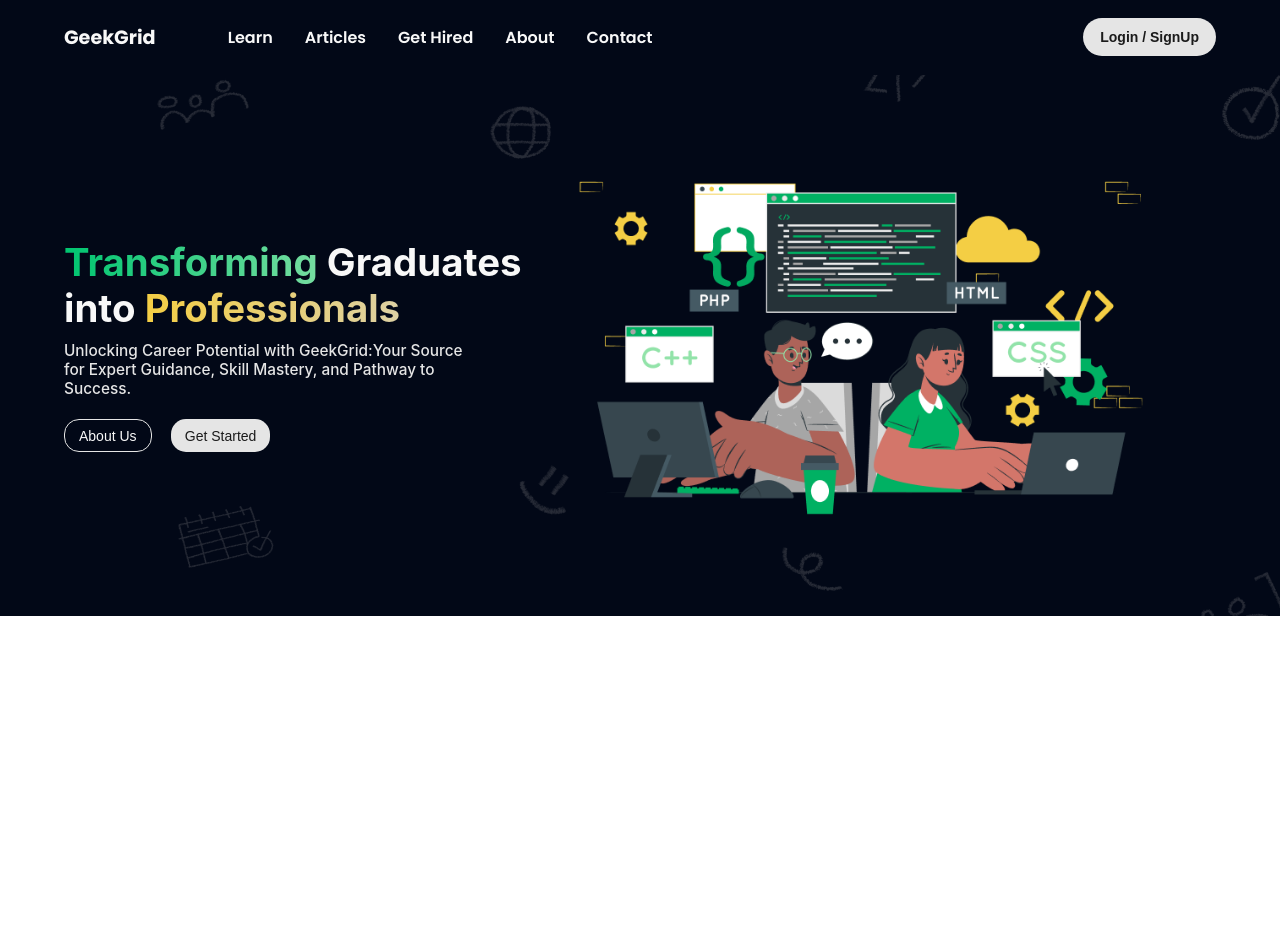
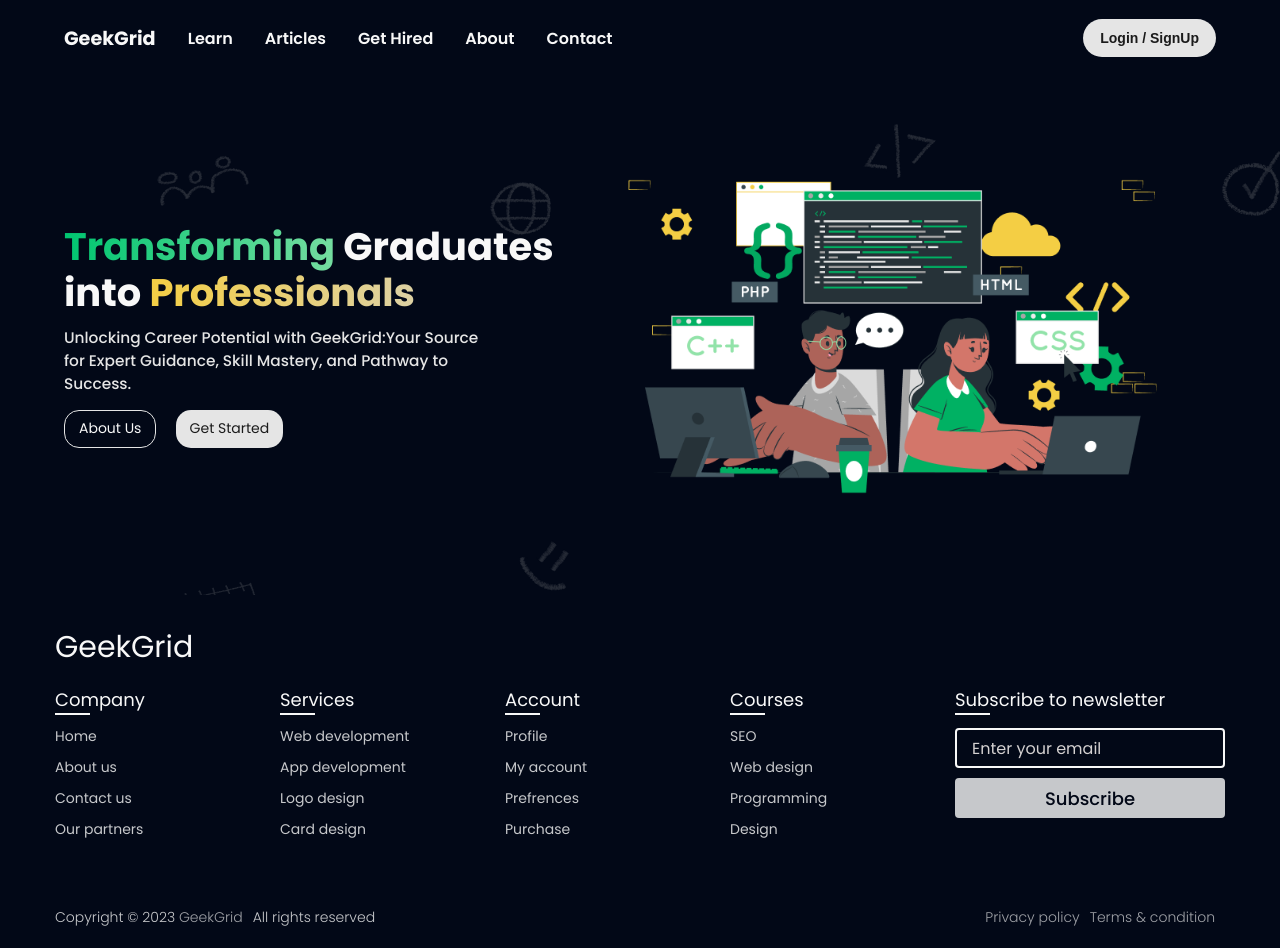
Before and after one commit to ashish12501/GeekGrid, a React (Create React App) app: page / in a window 1280 px wide. Before the commit the page ends 800 px from the top, so only its background shows below. Built offline with nearby package versions, Linux system fonts and the light colour scheme; a web font is replaced by a local one.

Commit message:
added Footer to App.js

```diff
--- a/src/App.js
+++ b/src/App.js
@@ -6,6 +6,8 @@
 import { Signup } from './pages/Signup/signup'
 import { Articles } from './pages/Articles/articles'
 import { Navbar } from './components/navbar'
+import { Footer } from './components/footer'
+
 
 function App() {
   return (
@@ -19,6 +21,7 @@
           <Route path='/signup' element={<Signup />} />
           <Route path='/articles' element={<Articles />} />
         </Routes>
+        <Footer />
       </Router>
     </div>
   );
--- a/src/components/footer.css
+++ b/src/components/footer.css
@@ -8,19 +8,19 @@
 body {
     min-height: 100vh;
     width: 100%;
-    background: #EEECEB;
+    background: var(--primary-bg);
     display: flex;
     flex-direction: column;
 }
 
 footer {
-    background: #6628F7;
+    background: var(--primary-bg);
     width: 100%;
 }
 
 header {
     min-height: 10vh;
-    background: lightcyan;
+    background: var(--primary-text);
 }
 
 article {
@@ -34,11 +34,6 @@
     padding: 30px 40px 40px 40px;
 }
 
-footer .content {
-    max-width: 1250px;
-    margin: auto;
-    padding: 30px 40px 40px 40px;
-}
 
 footer .content .top {
     display: flex;
@@ -48,7 +43,7 @@
 }
 
 .content .top .logo-details {
-    color: #fff;
+    color: var(--primary-text);
     font-size: 30px;
 }
 
@@ -66,7 +61,7 @@
 }
 
 .content .link-boxes .box .link_name {
-    color: #fff;
+    color: var(--primary-text);
     font-size: 18px;
     font-weight: 400;
     margin-bottom: 10px;
@@ -80,7 +75,7 @@
     bottom: -2px;
     height: 2px;
     width: 35px;
-    background: #fff;
+    background: var(--primary-text);
 }
 
 .content .link-boxes .box li {
@@ -89,7 +84,7 @@
 }
 
 .content .link-boxes .box li a {
-    color: #fff;
+    color: var(--primary-text);
     font-size: 14px;
     font-weight: 400;
     text-decoration: none;
@@ -111,23 +106,23 @@
     height: 40px;
     width: calc(100% + 55px);
     outline: none;
-    border: 2px solid #AFAFB6;
-    background: #6628F7;
+    border: 2px solid var(--primary-text);
+    background: var(--primary-bg);
     border-radius: 4px;
     padding: 0 15px;
     font-size: 15px;
-    color: #fff;
+    color: var(--primary-text);
     margin-top: 5px;
 }
 
 .link-boxes .input-box input::placeholder {
-    color: #AFAFB6;
+    color: var(--hover-bg);
     font-size: 16px;
 }
 
 .link-boxes .input-box input[type="button"] {
-    background: #fff;
-    color: #140B5C;
+    background: var(--primary-text);
+    color: var(--primary-bg);
     border: none;
     font-size: 18px;
     font-weight: 500;
@@ -143,13 +138,13 @@
 
 footer .bottom-details {
     width: 100%;
-    background: #6628F7;
+    background: var(--primary-bg);
 }
 
 footer .bottom-details .bottom_text {
     max-width: 1250px;
     margin: auto;
-    padding: 20px 40px;
+    padding: 20px 40px 20px 40px;
     display: flex;
     justify-content: space-between;
 }
@@ -158,7 +153,7 @@
 .bottom-details .bottom_text a {
     font-size: 14px;
     font-weight: 300;
-    color: #fff;
+    color: var(--primary-text);
     opacity: 0.8;
     text-decoration: none;
 }
--- a/src/components/hero.css
+++ b/src/components/hero.css
@@ -42,6 +42,7 @@
     text-align: left;
     color: var(--primary-text);
     margin: 0;
+    line-height: 1.2;
 }
 
 .hero .hero-left .green-gradient {
@@ -73,14 +74,14 @@
 }
 
 .hero .hero-right img {
-    height: 33vw;
-    margin: 5vw 3vw 4vw 0;
+    height: 31vw;
+    margin: 5vw 2vw 4vw 0;
 }
 
 .hero .hero-left .left-buttons {
     display: flex;
     flex-direction: row;
-    margin-top: -5px;
+    margin-top: 15px;
 }
 
 .hero .hero-left .about-button {
@@ -108,4 +109,5 @@
 
 .hero .hero-left .started-button:hover {
     cursor: pointer;
+    background-color: var(--hover-bg);
 }
--- a/src/components/navbar.css
+++ b/src/components/navbar.css
@@ -5,12 +5,19 @@
     --primary-text: #1b1b1b;
     --secondary-text: #f8f8f8;
     --secondary-bg: #020817;
+    --hover-bg: #202020;
 
+    /* Comment Out The below variables to check in light thenme */
+    /* Comment Out The below variables to check in light thenme */
+    /* Comment Out The below variables to check in light thenme */
+    /* Comment Out The below variables to check in light thenme */
+    /* Comment Out The below variables to check in light thenme */
 
     --primary-bg: #020817;
     --primary-text: #f8f8f8;
     --secondary-text: #1b1b1b;
     --secondary-bg: #E5E5E5;
+    --hover-bg: #d4d1d1;
 
 }
 
@@ -19,7 +26,7 @@
     flex-direction: row;
     justify-content: space-between;
     align-items: center;
-    padding: 0.7vw 5vw;
+    padding: 1.5vw 5vw;
     background-color: var(--primary-bg);
 
 
@@ -79,6 +86,6 @@
 }
 
 .navbar .navbar-right button:hover {
-    background-color: var(--secondary-bg);
+    background-color: var(--hover-bg);
     cursor: pointer;
 }
--- a/src/pages/Home/home.js
+++ b/src/pages/Home/home.js
@@ -1,5 +1,4 @@
 import React from 'react'
-// import { Footer } from "../../components/footer"
 import { Hero } from "../../components/hero"
 
 
```
